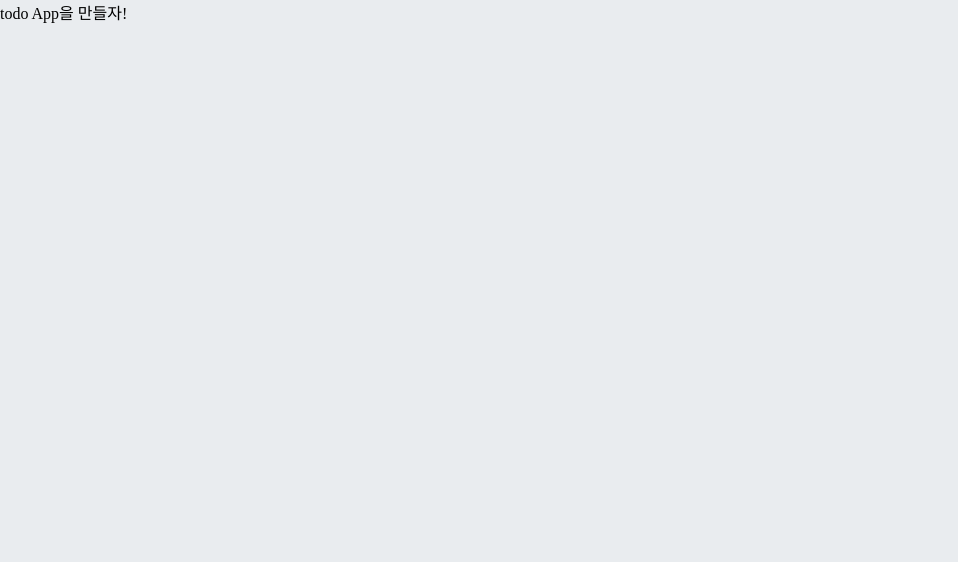
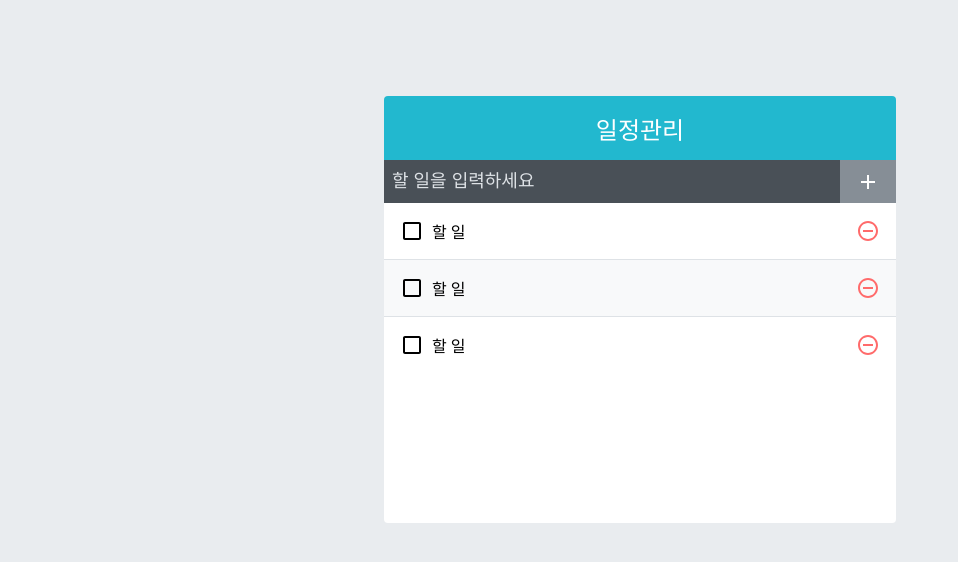
Before and after one commit to yangchanyong/todo-app, a React (Create React App) app: page / in a window 1280 px wide. Shown: the top 562 px of the page, without its empty margins (0-958 px from the left). Built offline with nearby package versions, Linux system fonts and the light colour scheme.

Commit message:
23-05-08 4교시 todoList 만들기

```diff
--- a/src/App.js
+++ b/src/App.js
@@ -1,10 +1,14 @@
 import './App.css';
+import TodoTemplate from './components/TodoTemplate.js';
+import TodoInsert from './components/TodoInsert';
+import TodoList from './components/TodoList';
 
 function App() {
   return (
-    <div>
-      todo App을 만들자!
-    </div>
+    <TodoTemplate>
+      <TodoInsert />
+      <TodoList />
+    </TodoTemplate>
   );
 }
 
--- a/src/components/TodoInsert.js
+++ b/src/components/TodoInsert.js
@@ -0,0 +1,17 @@
+import React from 'react';
+import { MdAdd } from 'react-icons/md';
+import './TodoInsert.scss';
+
+const TodoInsert = () => {
+  return (
+    <form className='TodoInsert'>
+      <input placeholder='할 일을 입력하세요' />
+      <button type='submit'>
+        <MdAdd />
+      </button>
+
+    </form>
+  );
+};
+
+export default TodoInsert;
--- /dev/null
+++ b/src/components/TodoInsert.scss
@@ -0,0 +1,36 @@
+.TodoInsert {
+  display: flex;
+  background: #495057;
+  input {
+    // 기본스타일 초기화
+    background: none;
+    outline: none;
+    border: none;
+    padding: 0.5rem;
+    font-size: 1.125rem;
+    line-height: 1.5;
+    color: white;
+    &::placeholder {
+      color: #dee2e6;
+    }
+    flex: 1;
+  }
+  button {
+    // 기본스타일 초기화
+    background: none;
+    outline: none;
+    border: none;
+    background: #868e96;
+    color: white;
+    padding-left: 1rem;
+    padding-right: 1rem;
+    font-size: 1.5rem;
+    display: flex;
+    align-items: center;
+    cursor: pointer;
+    transition: .1s background ease-in;
+    &:hover {
+      background: #adb5bd;
+    }
+  }
+}
--- a/src/components/TodoList.js
+++ b/src/components/TodoList.js
@@ -0,0 +1,15 @@
+import React from 'react';
+import TodoListItem from './TodoListItem';
+import './TodoList.scss';
+
+const TodoList = () => {
+  return (
+    <div className='TodoList'>
+      <TodoListItem />
+      <TodoListItem />
+      <TodoListItem />
+    </div>
+  );
+};
+
+export default TodoList;
--- /dev/null
+++ b/src/components/TodoList.scss
@@ -0,0 +1,5 @@
+.TodoList {
+  min-height: 320px;
+  max-height: 513px;
+  overflow-y: auto;
+}
--- a/src/components/TodoListItem.js
+++ b/src/components/TodoListItem.js
@@ -0,0 +1,20 @@
+import React from 'react';
+import './TodoListItem.scss';
+import { MdCheckBox, MdCheckBoxOutlineBlank, MdRemoveCircleOutline} from 'react-icons/md';
+
+const TodoListItem = () => {
+  return (
+    <div className='TodoListItem'>
+      <div className='checkbox'>
+        <MdCheckBoxOutlineBlank />
+        <div className='text'>할 일</div>
+      </div>
+      <div className='remove'>
+        <MdRemoveCircleOutline />
+      </div>
+    </div>
+  );
+};
+
+
+export default TodoListItem;
--- /dev/null
+++ b/src/components/TodoListItem.scss
@@ -0,0 +1,47 @@
+.TodoListItem {
+  padding: 1rem;
+  display: flex;
+  align-items: center;
+  &:nth-child(even) {
+    background: #f8f9fa;
+  }
+  .checkbox {
+    cursor: pointer;
+    flex: 1;
+    display: flex;
+    align-items: center;
+    svg {
+      // 아이콘
+      font-size: 1.5rem;
+    }
+    .text {
+      margin-left: 0.5rem;
+      flex: 1;
+    }
+    // 체크되었을 때 보여줄 스타일
+    &.checked {
+      svg {
+        color: #22b8cf;
+      }
+      .text {
+        color: #adb5bd;
+        text-decoration: line-through;
+      }
+    }
+  }
+  .remove {
+    display: flex;
+    align-items: center;
+    font-size: 1.5rem;
+    color: #ff6b6b;
+    cursor: pointer;
+    &:hover {
+      color: #ff8787;
+    }
+  }
+
+  // 엘리먼트 사이사이에 테두리를 넣어줌
+  & + & {
+    border-top: 1px solid #dee2e6;
+  }
+}
--- a/src/components/TodoTemplate.js
+++ b/src/components/TodoTemplate.js
@@ -0,0 +1,13 @@
+import React from 'react';
+import './TodoTemplate.scss';
+
+const TodoTemplate = ({children}) => {
+  return (<div className='TodoTemplate'>
+    <div className='app-title'>일정관리</div>
+    <div className='content'>{children}</div>
+
+  </div>
+  );
+};
+
+export default TodoTemplate;
--- /dev/null
+++ b/src/components/TodoTemplate.scss
@@ -0,0 +1,19 @@
+.TodoTemplate {
+  width: 512px;
+  margin: 6rem auto;
+  border-radius: 4px;
+  overflow: hidden;
+
+  .app-title {
+    background: #22b8cf;
+    color: white;
+    height: 4rem;
+    font-size: 1.5rem;
+    display: flex;
+    align-items: center;
+    justify-content: center;
+  }
+  .content {
+    background: white;
+  }
+}
```
